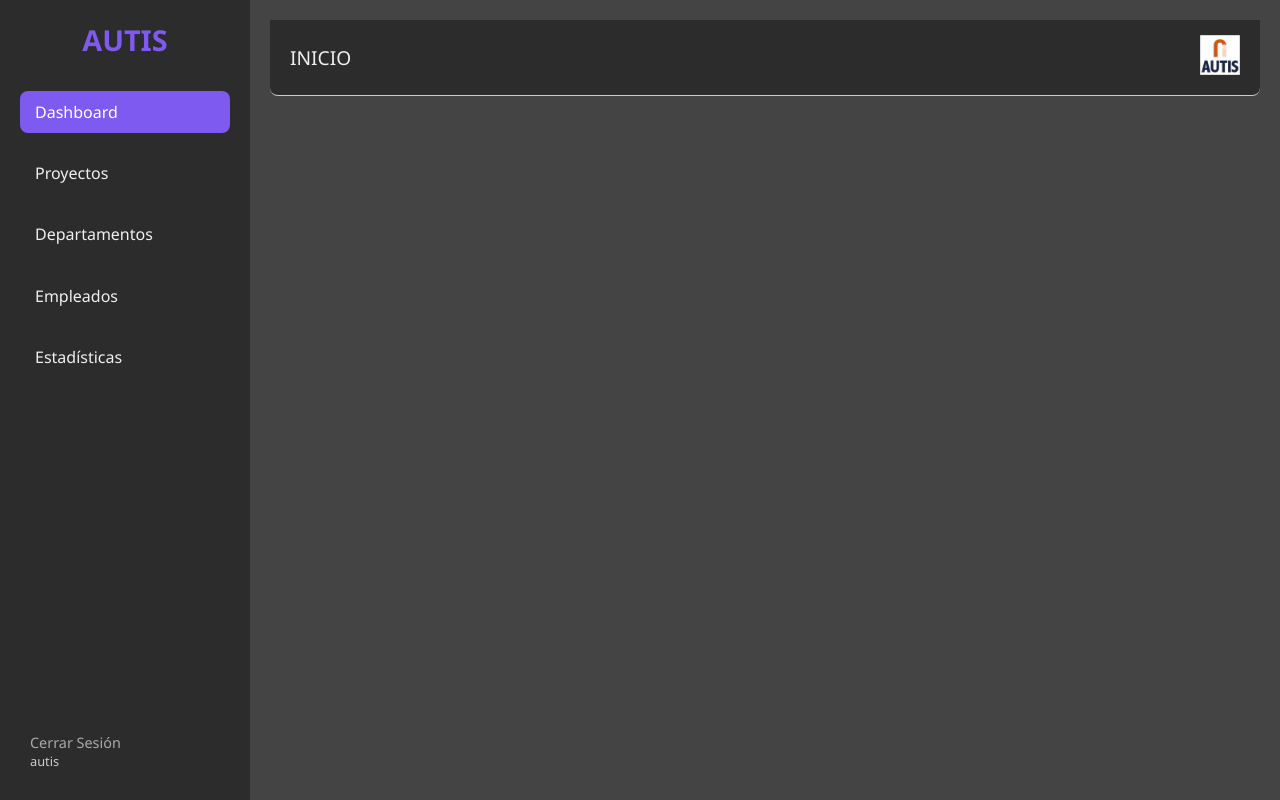
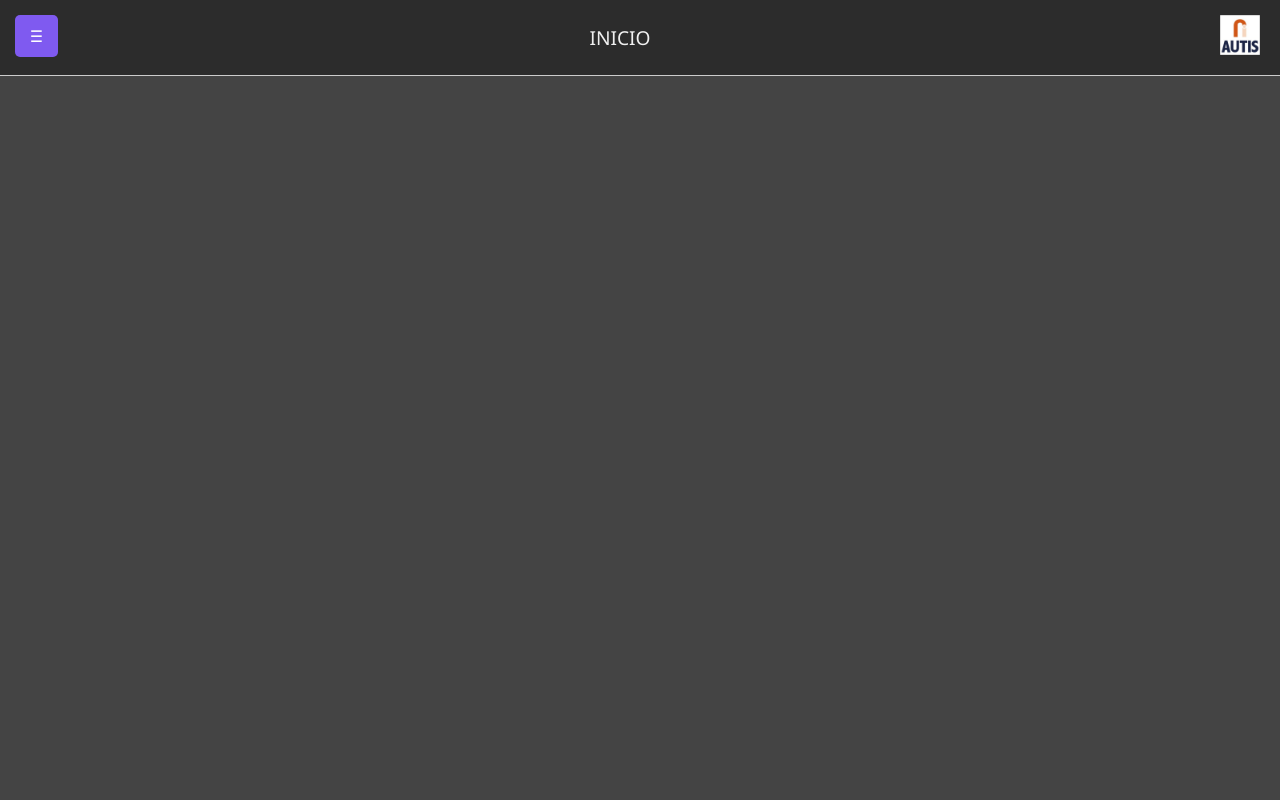
Before and after one commit to jonimax11000/autis, a plain HTML site: page proyecto/frontend/html/index.html in a window 1280 px wide. Drawn offline with Linux system fonts and the light colour scheme.

Commit message:
slidebar

```diff
--- a/proyecto/frontend/css/styles.css
+++ b/proyecto/frontend/css/styles.css
@@ -93,7 +93,7 @@
   .main-content {
     flex-grow: 1;
     background-color: var(--gray-medium);
-    padding: 20px;
+    padding: 0px;
   }
 
   .topbar {
@@ -104,16 +104,49 @@
     align-items: center;
     border-bottom: 1px solid var(--gray-light);
     margin-bottom: 20px;
-    border-radius: 0 0 8px 8px;
   }
 
-  .breadcrumb {
+  .txtcentral {
     font-size: 1.2rem;
     color: var(--text-light);
     font-weight: 500;
+    text-align: center;
+    width: 100%;
   }
 
   .logo-right img {
     height: 40px;
     object-fit: contain;
   }
+
+
+.menu-toggle-label {
+  position: fixed;
+  top: 15px;
+  left: 15px;
+  background-color: var(--accent-purple);
+  color: white;
+  padding: 10px 15px;
+  border-radius: 5px;
+  cursor: pointer;
+  z-index: 1100;
+}
+
+/* Sidebar oculto por defecto */
+.sidebar {
+  position: fixed;
+  left: -250px;
+  height: 100%;
+  transition: left 0.5s ease-in-out;
+  z-index: 1000;
+}
+
+/* Mostrar sidebar cuando el checkbox está activado */
+#menu-toggle:checked ~ .sidebar {
+  left: 0;
+}
+
+#menu-toggle:checked ~ .main-content {
+  margin-left: 250px;
+  transition: margin-left 0.5s ease-in-out;
+}
--- a/proyecto/frontend/html/index.html
+++ b/proyecto/frontend/html/index.html
@@ -1,5 +1,5 @@
 <!DOCTYPE html>
-<html lang="es">
+
 <head>
   <meta charset="UTF-8" />
   <meta name="viewport" content="width=device-width, initial-scale=1.0" />
@@ -7,6 +7,12 @@
   <link rel="stylesheet" href="../css/styles.css" />
 </head>
 <body>
+  <input type="checkbox" id="menu-toggle" hidden>
+
+  <!-- Botón toggle del menú -->
+  <label for="menu-toggle" class="menu-toggle-label">☰</label>
+
+  <!-- Sidebar -->
   <div class="sidebar">
     <div class="logo">AUTIS</div>
     <nav class="nav-menu">
@@ -23,14 +29,14 @@
     </div>
   </div>
 
+  <!-- Contenido principal -->
   <div class="main-content">
     <div class="topbar">
-      <div class="breadcrumb">INICIO</div>
+      <div class="txtcentral">INICIO</div>
       <div class="logo-right">
         <img src="../img/autis_ingenieros_logo.jpeg" alt="Logo AUTIS" />
       </div>
     </div>
-    <!-- Aquí puedes agregar el resto del contenido principal -->
   </div>
 </body>
 </html>
```
